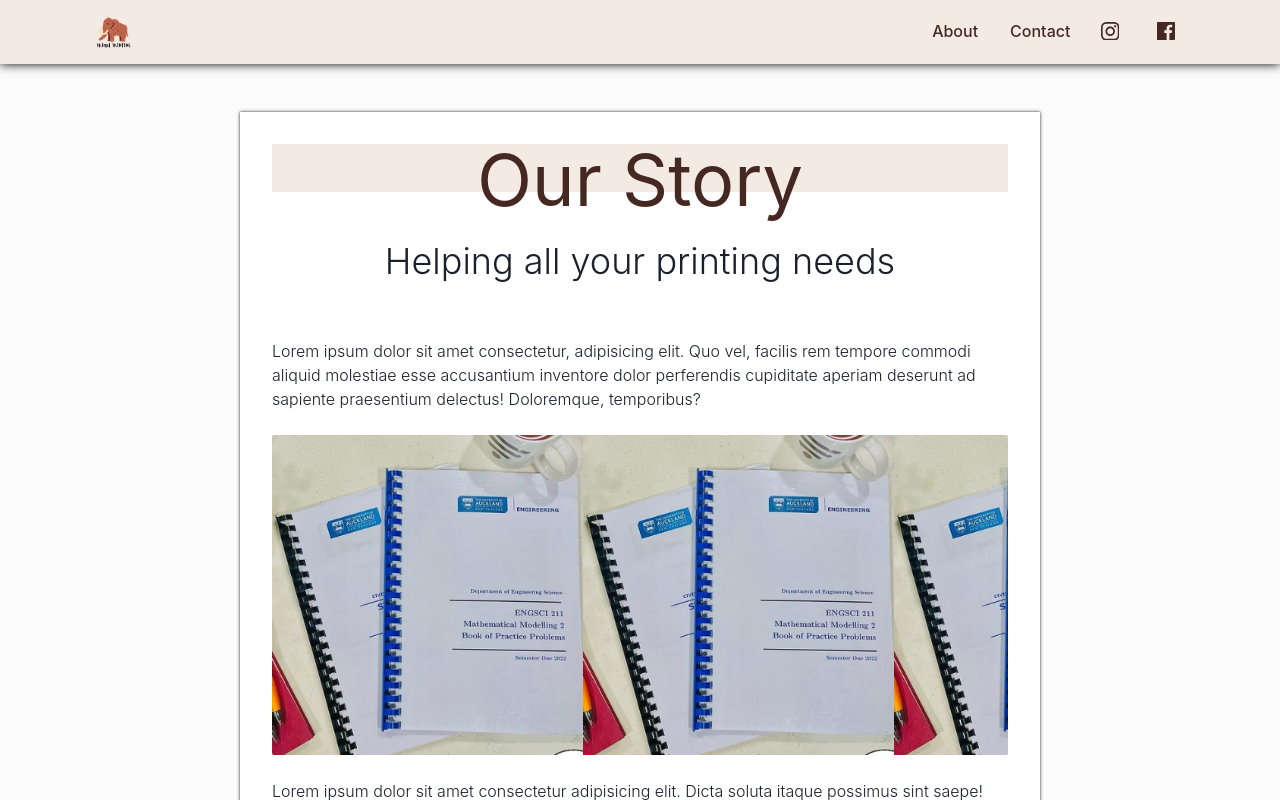
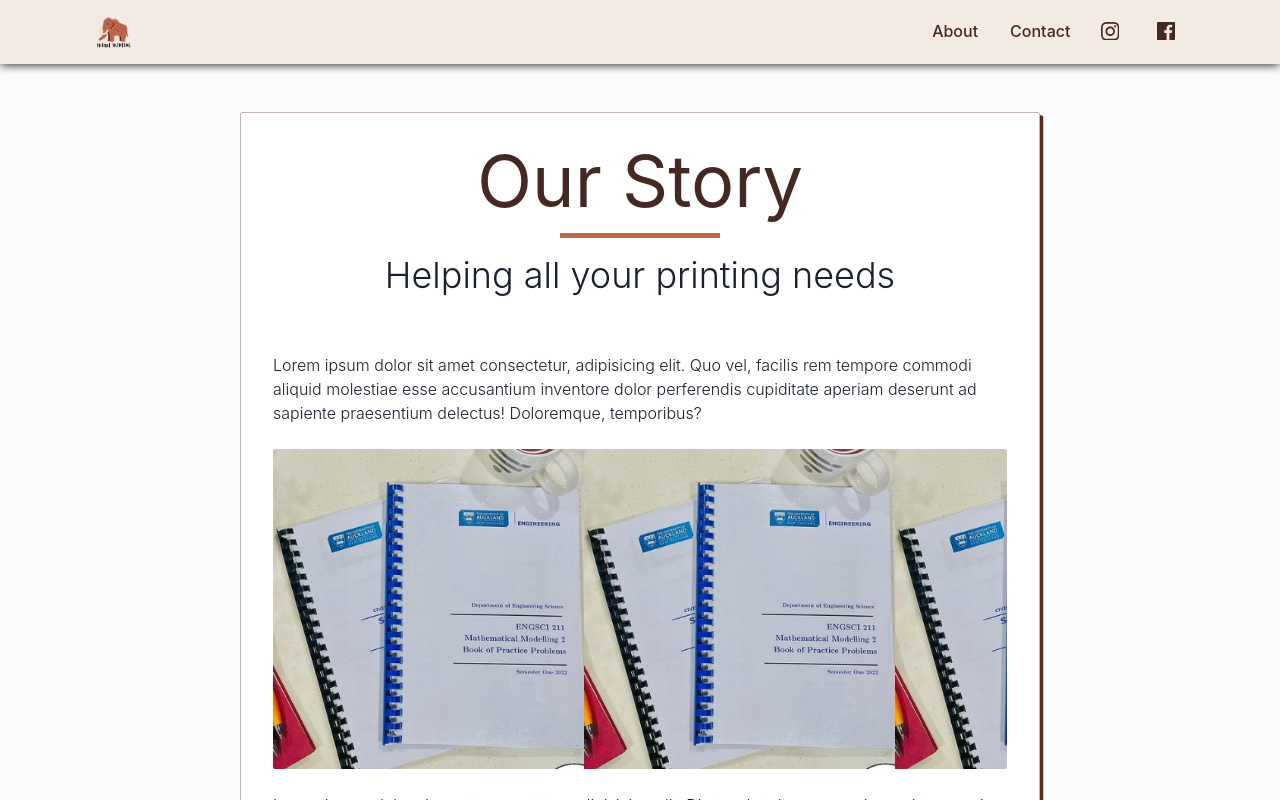
Before and after one commit to choden-dev/PrimalPrinting, a Next.js app: page /about in a window 1280 px wide. Shown: the top 800 px of the page. Built offline with nearby package versions, Linux system fonts and the light colour scheme.

Commit message:
updated about page

```diff
--- a/pages/about.tsx
+++ b/pages/about.tsx
@@ -24,7 +24,10 @@ const About: NextPage = () => {
                 maxWidth="800px"
                 bg="white"
                 padding="2rem"
-                boxShadow="0 0 3px rgb(33,33,33)">
+                border="1px"
+                borderRadius="sm"
+                borderColor="brown.200"
+                boxShadow="0.2rem 0.2rem 0 #672212">
                 <Box textAlign="center"
                     display="flex"
                     flexDir="column"
@@ -37,16 +40,11 @@ const About: NextPage = () => {
                         fontWeight="400">
                         Our Story
                     </Heading>
+                    <Box height="5px" bg="brown.700" width="160px" alignSelf="center" margin="-0.5rem 0"></Box>
                     <Heading
                         fontWeight="300">
                         Helping all your printing needs
                     </Heading>
-                    <Box
-                        position="absolute"
-                        width="100%"
-                        height="3rem"
-                        bg="brown.100"
-                        zIndex="0" />
                     <Text
                         marginTop="2rem"
                         textAlign="left"
```
